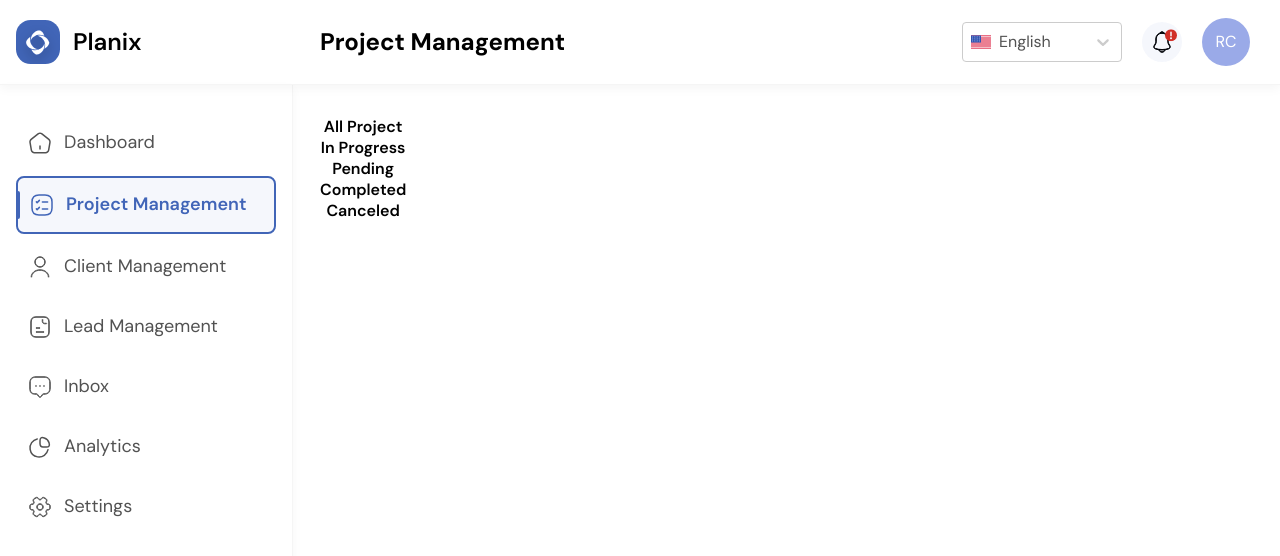
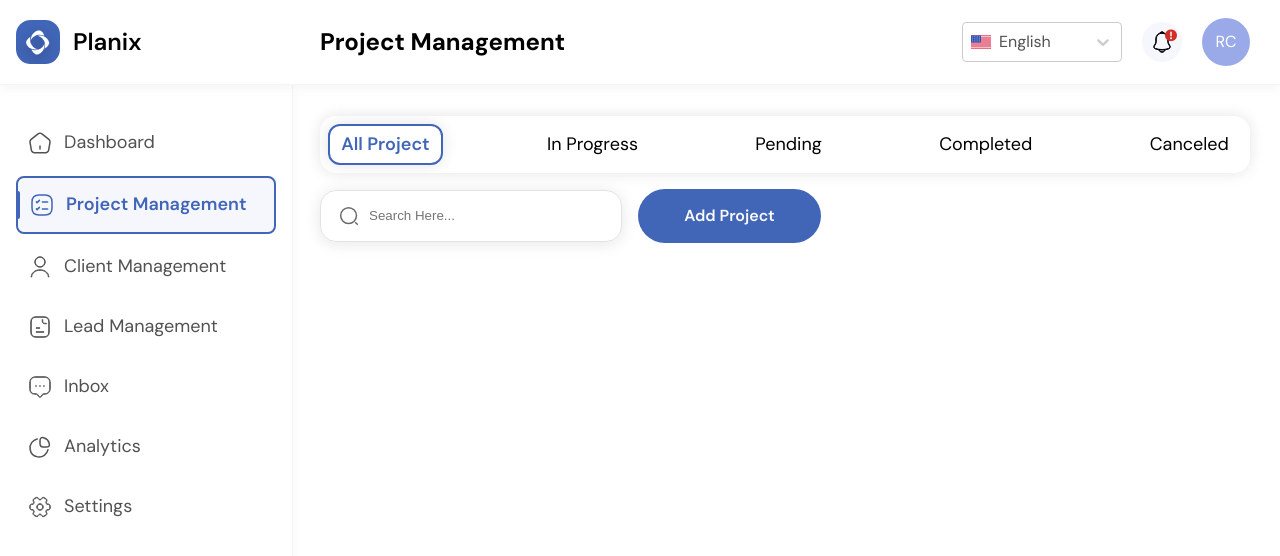
Before and after one commit to Roman-Chaban/planix-app, a Next.js app: page /en/projects in a window 1280 px wide. Shown: the top 556 px of the page. Built offline with nearby package versions, Linux system fonts and the light colour scheme.

Commit message:
Feat: Fix className name,  move styles to centralized file, fill ProjectToolbar content.

```diff
--- a/src/widgets/projects/styles/projects.module.scss
+++ b/src/widgets/projects/styles/projects.module.scss
@@ -5,7 +5,93 @@
 @use '@/shared/styles/tokens/flex' as *;
 @use '@/shared/styles/tokens/mixins' as *;
 
-.headerTollbar {
+.headerToolbar {
   width: 100%;
-  @include flex(flex, row, space-between, center, 0);
+  min-width: 0;
+  @include flex(flex, row, space-between, center, 2rem, nowrap);
+
+  @include respond(desktop) {
+    @include flex-col(1rem, start);
+    place-items: start;
+  }
 }
+
+.toolbar {
+  width: 100%;
+  max-width: 43.875rem;
+  flex-shrink: 0;
+  @include flex(flex, row, end, center, 1rem, nowrap);
+
+  @include respond(wide) {
+    max-width: 37rem;
+  }
+
+  @include respond(desktop) {
+    max-width: 100%;
+    justify-content: start;
+  }
+}
+
+.scrollContainer {
+  width: 100%;
+  max-width: fit-content;
+  @include menu-horizontal-scroll;
+
+  box-shadow: shadow.$shadow-not-found;
+  background: color.$color-white;
+  padding: 0.5rem;
+  border-radius: 1rem;
+
+  @include respond(desktop) {
+    max-width: 100%;
+  }
+}
+
+.list {
+  @include flex-row(1rem, start, center);
+  width: 100%;
+  min-width: max-content;
+
+  @include respond(desktop) {
+    max-width: 100%;
+    justify-content: space-between;
+  }
+}
+
+.box {
+  @include flex-center;
+  flex-shrink: 0;
+  padding: 0.406rem 1.563rem;
+  border-radius: 0.75rem;
+  border: 0.125rem solid transparent;
+  scroll-snap-align: start;
+  scroll-snap-stop: always;
+
+  @include respond(wide) {
+    padding-inline: 0.7rem;
+  }
+}
+
+.label {
+  color: color.$color-black-1200;
+
+  font: {
+    weight: size.$font-weight-regular;
+    size: size.$font-size-body-lg;
+  }
+}
+
+.active {
+  border-color: color.$color-primary-800;
+  box-shadow: shadow.$shadow-not-found;
+}
+
+.activeLabel {
+  font-weight: size.$font-weight-semibold;
+  color: color.$color-primary-800;
+}
+
+.button {
+  max-width: 11.438rem;
+  min-height: 3.375rem;
+}
--- a/src/widgets/projects/ui/ProjectsLayout.tsx
+++ b/src/widgets/projects/ui/ProjectsLayout.tsx
@@ -11,7 +11,7 @@ export const ProjectsLayout = () => {
 
   return (
     <PageWrapper header={<Header title={'DashboardHeaders.projects'} />}>
-      <Box className={styles.headerTollbar}>
+      <Box className={styles.headerToolbar}>
         <ProjectsHeader />
         <ProjectToolbar control={control} />
       </Box>
--- a/src/widgets/projects/ui/ProjectsToolbar/styles/projects-toolbar.module.scss
+++ /dev/null
@@ -1,6 +0,0 @@
-@use '@/shared/styles/tokens/colors' as color;
-@use '@/shared/styles/tokens/typography' as size;
-@use '@/shared/styles/tokens/spacing' as spacing;
-@use '@/shared/styles/tokens/shadows' as shadow;
-@use '@/shared/styles/tokens/flex' as *;
-@use '@/shared/styles/tokens/mixins' as *;
--- a/src/widgets/projects/ui/ProjectsToolbar/ui/ProjectsToolbar.tsx
+++ b/src/widgets/projects/ui/ProjectsToolbar/ui/ProjectsToolbar.tsx
@@ -1,7 +1,41 @@
+'use client';
+
 import type { FC } from 'react';
 
+import { useTranslation } from 'react-i18next';
+
+import styles from '@/widgets/projects/styles/projects.module.scss';
 import type { ProjectsToolbarProps } from '@/widgets/projects/ui/ProjectsToolbar/model/types';
+import { BUTTON_TYPES, BUTTON_VARIANTS } from '@/shared/constants/buttons';
+import { ICON_POSITION } from '@/shared/constants/common';
+import { INPUT_TYPES } from '@/shared/constants/inputs';
+import { Box, Button } from '@/shared/ui';
+import { FormField, FormIcon, FormWrapper } from '@/shared/ui/form-field';
+import { SearchIconPrimary } from '@/shared/ui/icons';
+import { Input } from '@/shared/ui/input/ui/Input';
+
+const { START } = ICON_POSITION;
+const { SEARCH } = INPUT_TYPES;
+const { BUTTON } = BUTTON_TYPES;
+const { PRIMARY } = BUTTON_VARIANTS;
 
 export const ProjectToolbar: FC<ProjectsToolbarProps> = () => {
-  return <></>;
+  const { t } = useTranslation();
+
+  return (
+    <Box className={styles.toolbar}>
+      <FormField variant="search">
+        <FormWrapper>
+          <FormIcon position={START}>
+            <SearchIconPrimary />
+          </FormIcon>
+          <Input type={SEARCH} placeholder={t('ProjectsHeader.Search.placeholder')} />
+        </FormWrapper>
+      </FormField>
+
+      <Button type={BUTTON} variant={PRIMARY} size="md" className={styles.button}>
+        Add Project
+      </Button>
+    </Box>
+  );
 };
```
Also changed, not shown: src/widgets/projects/ui/ProjectsHeader/styles/projects-header.module.scss (deleted, +0 -44 lines).
